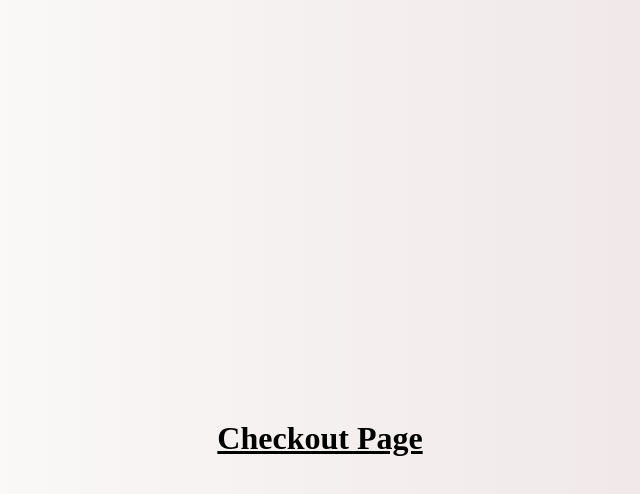
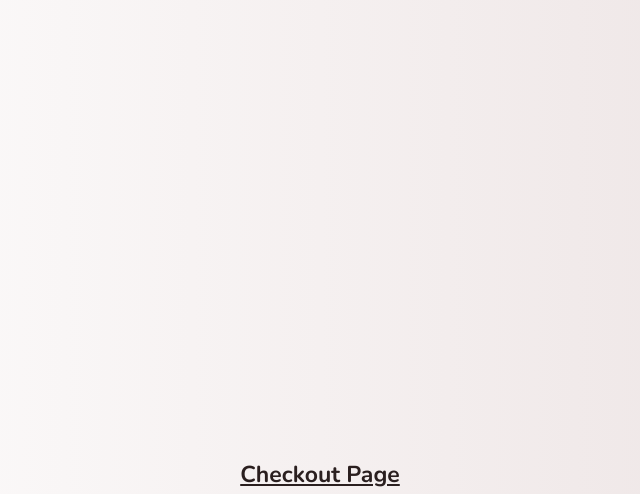
Before and after one commit to iftakharmanna/G3Tees, a plain HTML site: page checkout.html in a window 1280 px wide. Shown: the top 494 px of the page, without its empty margins (320-960 px from the left). Drawn offline with nearby package versions, Linux system fonts and the light colour scheme.

Commit message:
h1 headings are more stylish now

```diff
--- a/checkout.css
+++ b/checkout.css
@@ -136,6 +136,16 @@ letter-spacing: 3px;
   transform: scale(1.03);
  }
 
+ h1{
+	position: relative;
+	color: rgb(42, 31, 31);
+	font-size: 23px;
+	font-weight: light;
+	font-family: 'Nunito', sans-serif;
+	list-style-type: none;
+
+}
+
 h6{
   font-size: 25px;
   font-weight: light;
```
